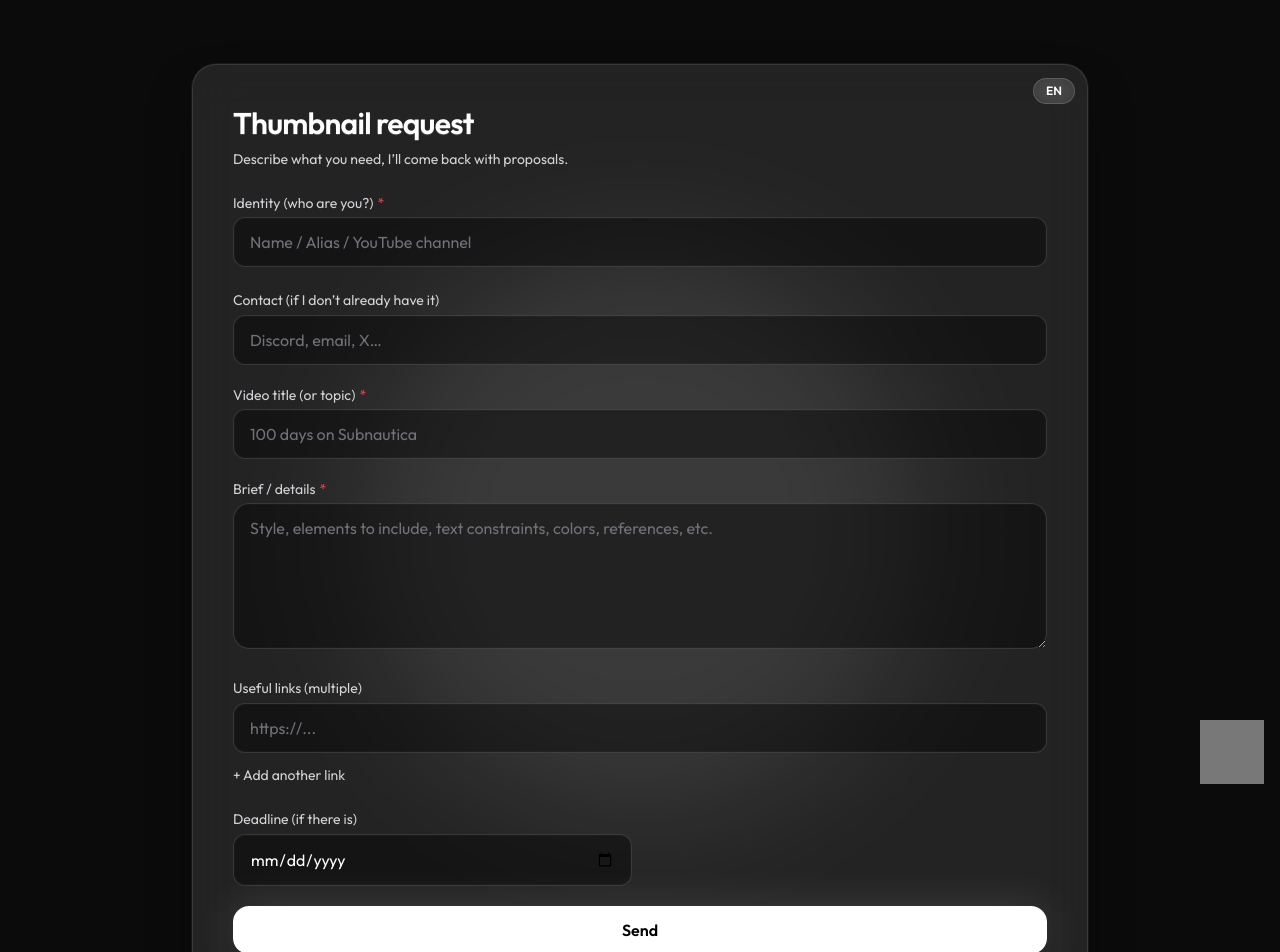
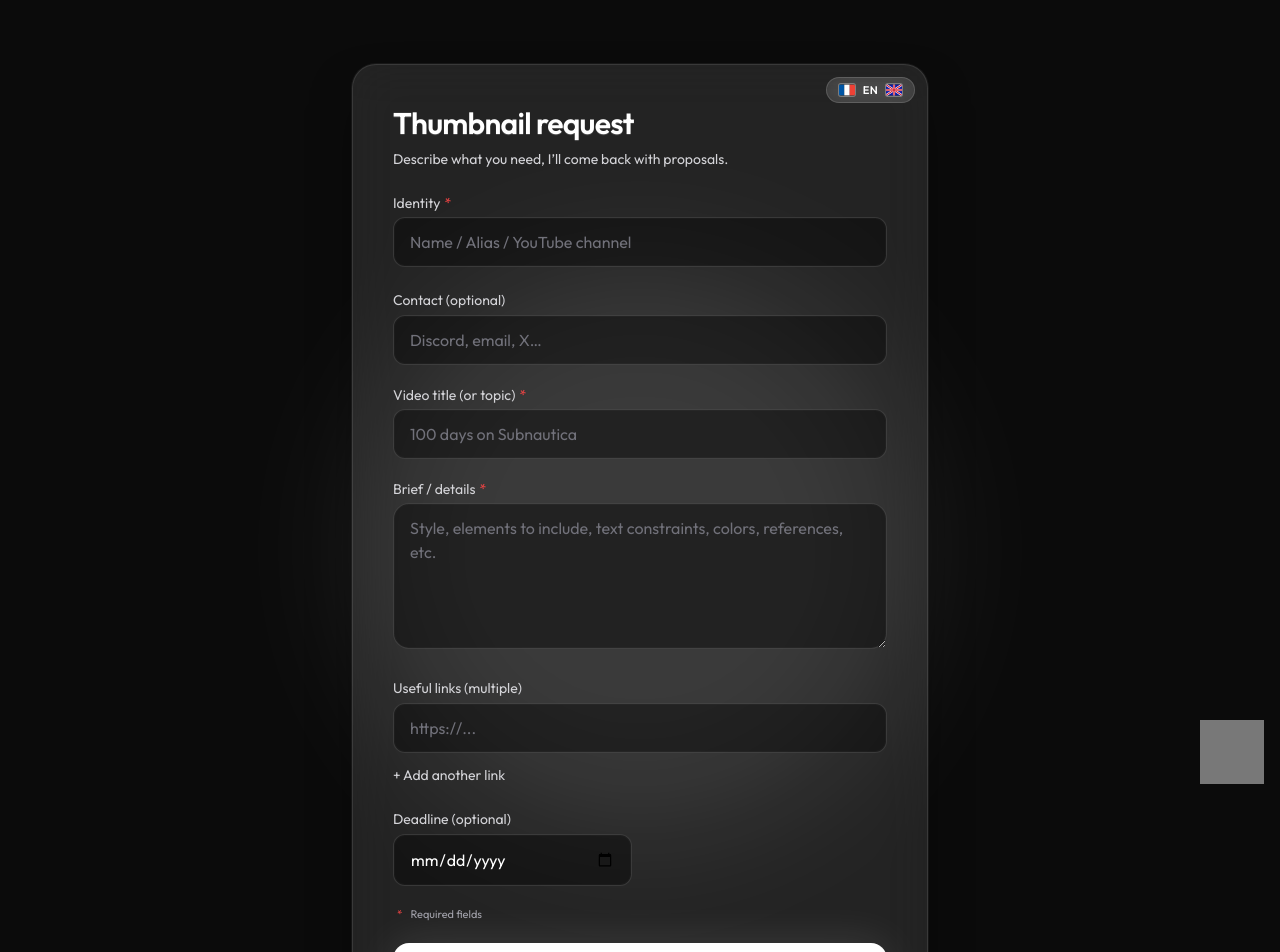
Before and after one commit to munoa/mwunh, a Next.js app: page / in a window 1280 px wide. Shown: the top 952 px of the page. Built offline with nearby package versions, Linux system fonts and the light colour scheme; grey boxes are pictures that could not be loaded.

Commit message:
Update index.js

```diff
--- a/pages/index.js
+++ b/pages/index.js
@@ -1,7 +1,7 @@
 import { useEffect, useState } from 'react';
 
 export default function Home() {
-  // --- Lang toggle (FR / EN) — EN by default ---
+  // --- Lang (EN default) + persistence ---
   const [lang, setLang] = useState('en');
   useEffect(() => {
     const saved = typeof window !== 'undefined' && localStorage.getItem('lang');
@@ -13,35 +13,35 @@ export default function Home() {
     if (typeof window !== 'undefined') localStorage.setItem('lang', next);
   }
 
-  // --- Texts (no emojis) ---
+  // --- Texts ---
   const t = {
     fr: {
       title: 'Demande de miniature',
       subtitle: 'Décris ta demande, je reviens avec des propositions.',
-      identity: 'Identité (qui êtes-vous ?)',
+      identity: 'Identité',
       identity_ph: 'Nom / Pseudo / Chaîne YouTube',
-      contact: 'Contact (si je ne l’ai pas déjà)',
+      contact: 'Contact (optionnel)',
       contact_ph: 'Discord, e-mail, X…',
       video: 'Titre de la vidéo (ou sujet)',
-      video_ph: 'Ex: 100 jours sur Subnautica',
+      video_ph: '100 jours sur Subnautica',
       brief: 'Brief / détails',
       brief_ph:
-        'Style, éléments à mettre, contraintes de texte, couleurs, références, etc.',
+        'Style, éléments à inclure, contraintes de texte, couleurs, références, etc.',
       links: 'Liens utiles (plusieurs possibles)',
       add_link: '+ Ajouter un autre lien',
-      deadline: 'Deadline (s’il y en a une)',
+      deadline: 'Deadline (optionnel)',
       send: 'Envoyer',
       sending: 'Envoi…',
       ok: 'Merci ! Ta demande a bien été envoyée.',
       err: "Oups, l’envoi a échoué. Réessaie plus tard.",
-      reqWord: 'obligatoire'
+      required_note: 'Champs obligatoires'
     },
     en: {
       title: 'Thumbnail request',
       subtitle: 'Describe what you need, I’ll come back with proposals.',
-      identity: 'Identity (who are you?)',
+      identity: 'Identity',
       identity_ph: 'Name / Alias / YouTube channel',
-      contact: 'Contact (if I don’t already have it)',
+      contact: 'Contact (optional)',
       contact_ph: 'Discord, email, X…',
       video: 'Video title (or topic)',
       video_ph: '100 days on Subnautica',
@@ -50,62 +50,77 @@ export default function Home() {
         'Style, elements to include, text constraints, colors, references, etc.',
       links: 'Useful links (multiple)',
       add_link: '+ Add another link',
-      deadline: 'Deadline (if there is)',
+      deadline: 'Deadline (optional)',
       send: 'Send',
       sending: 'Sending…',
       ok: 'Thanks! Your request has been sent.',
       err: 'Oops, failed to send. Please try again later.',
-      reqWord: 'required'
+      required_note: 'Required fields'
     }
   }[lang];
-
-  const Req = () => (
-    <>
-      <span className="text-red-500 ml-1" aria-hidden="true">*</span>
-      <span className="sr-only"> {t.reqWord}</span>
-    </>
-  );
 
   // --- Form state ---
   const [status, setStatus] = useState(null); // 'ok' | 'error' | null
   const [loading, setLoading] = useState(false);
   const [links, setLinks] = useState(['']);
 
-  function addLink() { setLinks(prev => [...prev, '']); }
-  function updateLink(i, val) { setLinks(prev => prev.map((v, idx) => (idx === i ? val : v))); }
-  function removeLink(i) { setLinks(prev => prev.filter((_, idx) => idx !== i)); }
+  function addLink() {
+    setLinks((prev) => [...prev, '']);
+  }
+  function updateLink(i, val) {
+    setLinks((prev) => prev.map((v, idx) => (idx === i ? val : v)));
+  }
+  function removeLink(i) {
+    setLinks((prev) => prev.filter((_, idx) => idx !== i));
+  }
 
   async function onSubmit(e) {
     e.preventDefault();
     setLoading(true);
     setStatus(null);
+
     const form = e.currentTarget;
     const fd = new FormData(form);
-
     const data = {};
     fd.forEach((value, key) => {
       if (key !== 'Liens[]') data[key] = value;
     });
-    const multiLinks = links.map(l => l.trim()).filter(Boolean);
+    const multiLinks = links.map((l) => l.trim()).filter(Boolean);
     if (multiLinks.length) data['Liens'] = multiLinks.join(', ');
 
+    // Envoi vers l’API (webhook)
     try {
       const res = await fetch('/api/review', {
         method: 'POST',
-        headers: { 'Content-Type': 'application/json' },
-        body: JSON.stringify({ Type: 'Request', ...data })
+        headers: { Accept: 'application/json', 'Content-Type': 'application/json' },
+        body: JSON.stringify({
+          Type: 'Request',
+          // On garde les clés attendues par l’API
+          'Identité': data['Identité'] || '',
+          'Contact': data['Contact'] || '',
+          'Titre': data['Titre'] || '',
+          'Brief': data['Brief'] || '',
+          'Liens': data['Liens'] || '',
+          'Deadline': data['Deadline'] || ''
+        })
       });
+
       if (res.ok) {
         setStatus('ok');
         form.reset();
         setLinks(['']);
-      } else setStatus('error');
+      } else {
+        setStatus('error');
+      }
     } catch {
       setStatus('error');
     } finally {
       setLoading(false);
     }
   }
+
+  // Composant petit astérisque rouge
+  const Req = () => <span className="text-red-500 ml-1" aria-hidden="true">*</span>;
 
   return (
     <main className="min-h-screen flex items-center justify-center px-6 py-16 relative">
@@ -122,19 +137,37 @@ export default function Home() {
       />
 
       {/* Card (glass) */}
-      <div className="relative w-full max-w-4xl rounded-3xl border border-white/10 bg-white/10 backdrop-blur-xl shadow-2xl shadow-black/50 ring-1 ring-white/5 overflow-hidden">
-        {loading && <div className="progress" />}
-
-        {/* Lang toggle with flags (compact) */}
+      <div className="relative w-full max-w-xl rounded-3xl border border-white/10 bg-white/10 backdrop-blur-xl shadow-2xl shadow-black/50 ring-1 ring-white/5 overflow-hidden">
+        {/* Lang toggle with flags */}
         <div className="absolute right-3 top-3 z-10">
           <button
             type="button"
             onClick={toggleLang}
-            className="px-3 py-1 rounded-full text-xs font-semibold bg-white/10 border border-white/15 backdrop-blur-md hover:bg-white/20 transition"
+            className="px-3 py-1 rounded-full text-xs font-semibold bg-white/10 border border-white/15 backdrop-blur-md hover:bg-white/20 transition flex items-center gap-2"
             aria-label="Switch language"
             title="Switch language"
           >
-            {lang === 'fr' ? 'FR' : 'EN'}
+            {/* FR flag */}
+            <span className="inline-flex w-4 h-3 overflow-hidden rounded-[2px] ring-1 ring-white/30">
+              <svg viewBox="0 0 3 2" xmlns="http://www.w3.org/2000/svg">
+                <rect width="1" height="2" x="0" y="0" fill="#0055A4" />
+                <rect width="1" height="2" x="1" y="0" fill="#ffffff" />
+                <rect width="1" height="2" x="2" y="0" fill="#EF4135" />
+              </svg>
+            </span>
+            <span className="text-[11px] tracking-wide">{lang === 'fr' ? 'FR' : 'EN'}</span>
+            {/* EN (UK) flag */}
+            <span className="inline-flex w-4 h-3 overflow-hidden rounded-[2px] ring-1 ring-white/30">
+              <svg viewBox="0 0 60 40" xmlns="http://www.w3.org/2000/svg">
+                <rect width="60" height="40" fill="#0A17A7" />
+                <path d="M0,0 60,40 M60,0 0,40" stroke="#ffffff" strokeWidth="8"/>
+                <path d="M0,0 60,40 M60,0 0,40" stroke="#CF142B" strokeWidth="4"/>
+                <rect x="26" width="8" height="40" fill="#ffffff"/>
+                <rect y="16" width="60" height="8" fill="#ffffff"/>
+                <rect x="27.5" width="5" height="40" fill="#CF142B"/>
+                <rect y="17.5" width="60" height="5" fill="#CF142B"/>
+              </svg>
+            </span>
           </button>
         </div>
 
@@ -160,7 +193,6 @@ export default function Home() {
               />
             </div>
 
-            {/* Contact (optional) */}
             <div>
               <label className="text-sm text-zinc-300">{t.contact}</label>
               <input
@@ -207,7 +239,7 @@ export default function Home() {
                       name="Liens[]"
                       type="url"
                       value={val}
-                      onChange={e => updateLink(i, e.target.value)}
+                      onChange={(e) => updateLink(i, e.target.value)}
                       placeholder="https://..."
                       className="flex-1 rounded-xl bg-black/40 border border-white/15 px-4 py-3 outline-none focus:ring-4 focus:ring-white/20 focus:border-white/30 placeholder-zinc-500 shadow-[inset_0_0_0_1px_rgba(255,255,255,0.02)]"
                     />
@@ -247,6 +279,11 @@ export default function Home() {
               </div>
             </div>
 
+            <div className="flex items-center gap-2 text-[11px] text-zinc-400">
+              <Req />
+              <span>{t.required_note}</span>
+            </div>
+
             <button
               type="submit"
               disabled={loading}
@@ -258,14 +295,18 @@ export default function Home() {
                 <span className="absolute inset-0 flex items-center justify-center">
                   <svg className="animate-spin h-5 w-5" viewBox="0 0 24 24" fill="none">
                     <circle className="opacity-25" cx="12" cy="12" r="10" stroke="currentColor" strokeWidth="4"></circle>
-                    <path className="opacity-75" d="M4 12a8 8 0 018-8v4a4 4 0 00-4 4H4z" fill="currentColor"></path>
+                    <path className="opacity-75" d="M4 12a 8 8 0 018-8v4a4 4 0 00-4 4H4z" fill="currentColor"></path>
                   </svg>
                 </span>
               )}
             </button>
 
-            {status === 'ok' && <p className="text-emerald-400/90 text-sm pt-1">{t.ok}</p>}
-            {status === 'error' && <p className="text-red-400/90 text-sm pt-1">{t.err}</p>}
+            {status === 'ok' && (
+              <p className="text-emerald-400/90 text-sm pt-1">{t.ok}</p>
+            )}
+            {status === 'error' && (
+              <p className="text-red-400/90 text-sm pt-1">{t.err}</p>
+            )}
           </form>
         </div>
       </div>
```
